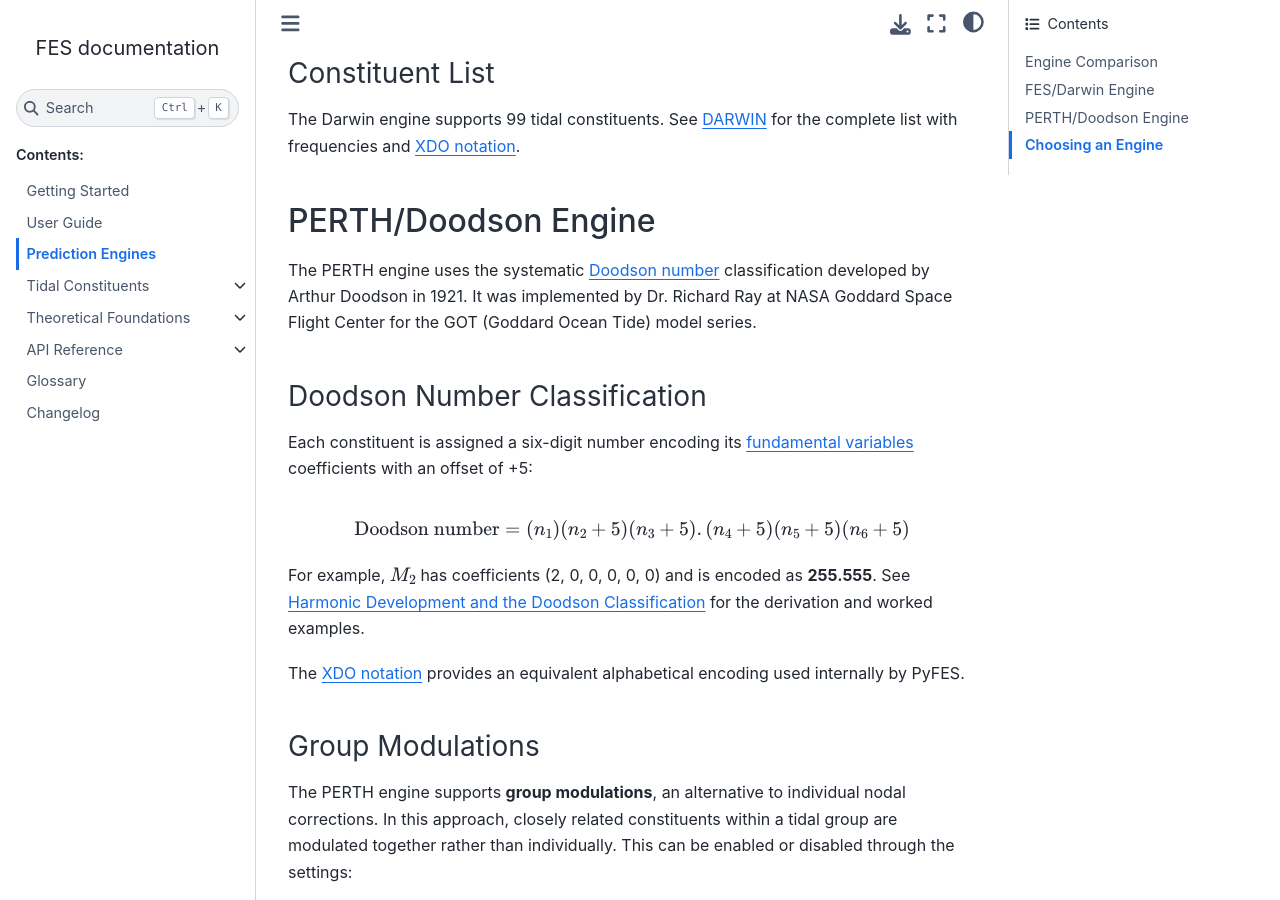
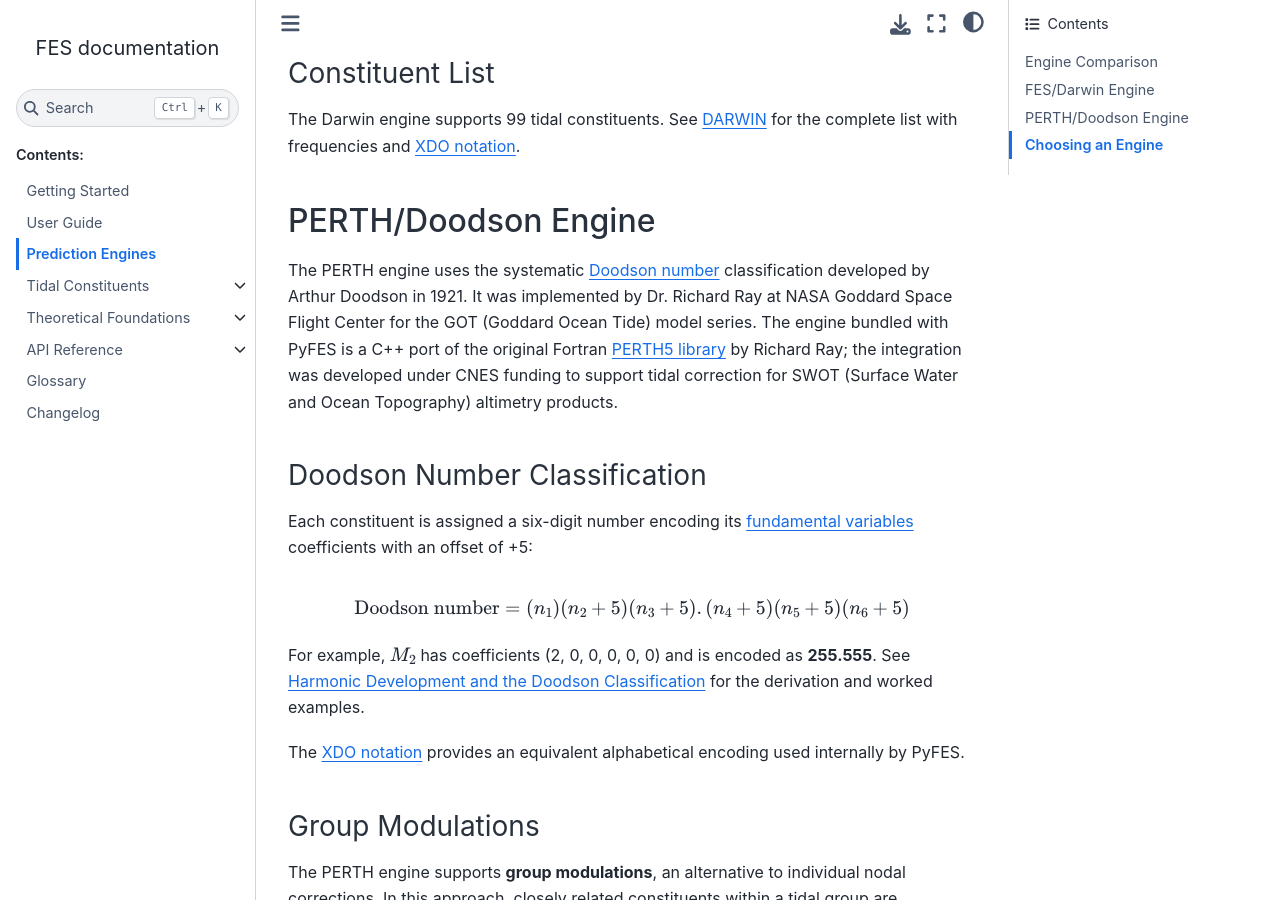
Before and after one commit to CNES/aviso-fes, a Sphinx documentation site: the page built from docs/source/engines.rst, in a window 1280 px wide and 900 px high, scrolled down 1832 px. Built offline with Sphinx 7.4.7 and the Sphinx Book theme 1.1.4, drawn with Linux system fonts in a browser that asks for light colours; pages that are not in the unit, such as notebooks, are missing from menus.

Commit message:
docs: enhance PERTH engine description with integration details and C++ port information

```diff
--- a/docs/source/engines.rst
+++ b/docs/source/engines.rst
@@ -114,7 +114,10 @@ PERTH/Doodson Engine
 The PERTH engine uses the systematic :term:`Doodson number` classification
 developed by Arthur Doodson in 1921. It was implemented by Dr. Richard Ray at
 NASA Goddard Space Flight Center for the GOT (Goddard Ocean Tide) model
-series.
+series. The engine bundled with PyFES is a C++ port of the original Fortran
+`PERTH5 library <https://codeberg.org/rray/perth5>`_ by Richard Ray; the
+integration was developed under CNES funding to support tidal correction for
+SWOT (Surface Water and Ocean Topography) altimetry products.
 
 Doodson Number Classification
 ------------------------------
```
